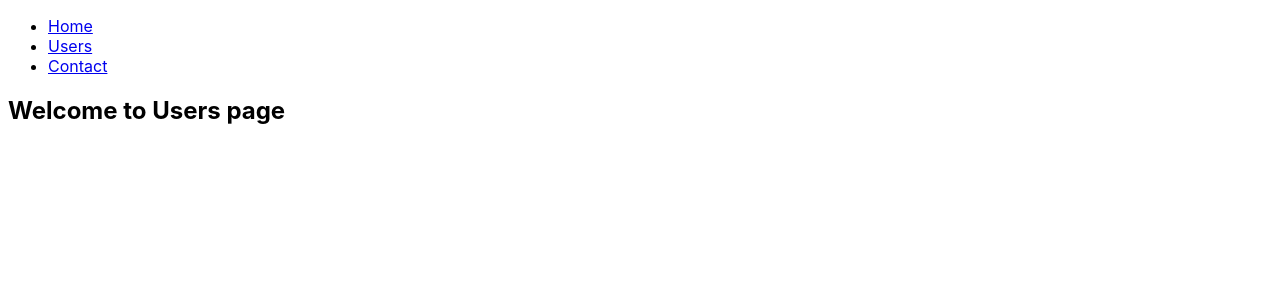
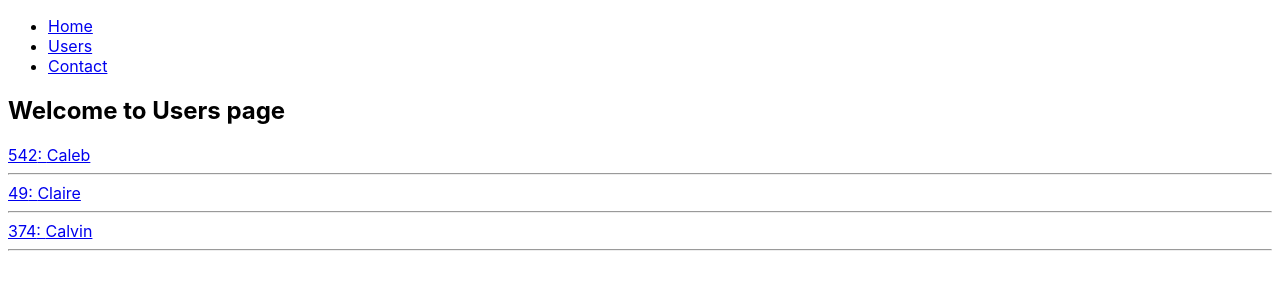
Before and after one commit to devgirlpro/react-router, a React (Create React App) app: page /users in a window 1280 px wide. Shown: the top 300 px of the page. Built offline with nearby package versions, Linux system fonts and the light colour scheme.

Commit message:
use parameter , pass in url and get those on the page

```diff
--- a/src/App.js
+++ b/src/App.js
@@ -4,6 +4,7 @@ import Home from './pages/Home';
 import Users from './pages/Users';
 import Contact from './pages/Contact';
 import { BrowserRouter, Routes, Route } from 'react-router-dom';
+import User from './pages/User';
 
 function App() {
   return (
@@ -13,6 +14,7 @@ function App() {
           <Route path="/" element={<Home />} />
           <Route path="/users" element={<Users />} />
           <Route path="/contact" element={<Contact />} />
+          <Route path='/users/:id' element={<User />} />
         </Routes>
 
     </BrowserRouter>
--- /dev/null
+++ b/src/pages/User.jsx
@@ -0,0 +1,16 @@
+import React from 'react'
+import { useParams } from 'react-router-dom'
+
+const User = () => {
+    const params = useParams();
+    console.log("params ==>", params)
+  return (
+    <>
+    <div>{Number.parseInt(params.id)}</div>
+
+    </>
+
+  )
+}
+
+export default User
--- a/src/pages/Users.jsx
+++ b/src/pages/Users.jsx
@@ -1,8 +1,34 @@
-import React from 'react'
+import React from 'react';
+import { Link }  from 'react-router-dom';
+
+let users = [
+    {
+        id: 542,
+        name: 'Caleb'
+    },
+    {
+        id: 49,
+        name: 'Claire'
+    },
+    {
+        id: 374,
+        name: 'Calvin'
+    },
+]
 
 const Users = () => {
   return (
+    <>
     <h2>Welcome to  Users page</h2>
+    {users.map((user) => {
+       return (
+        <>
+        <Link to={'/users/' + user.id} key={user.id}>{user.id}: {user.name}</Link>
+       <hr />
+       </>
+       )
+    })}
+    </>
   )
 }
 
```
